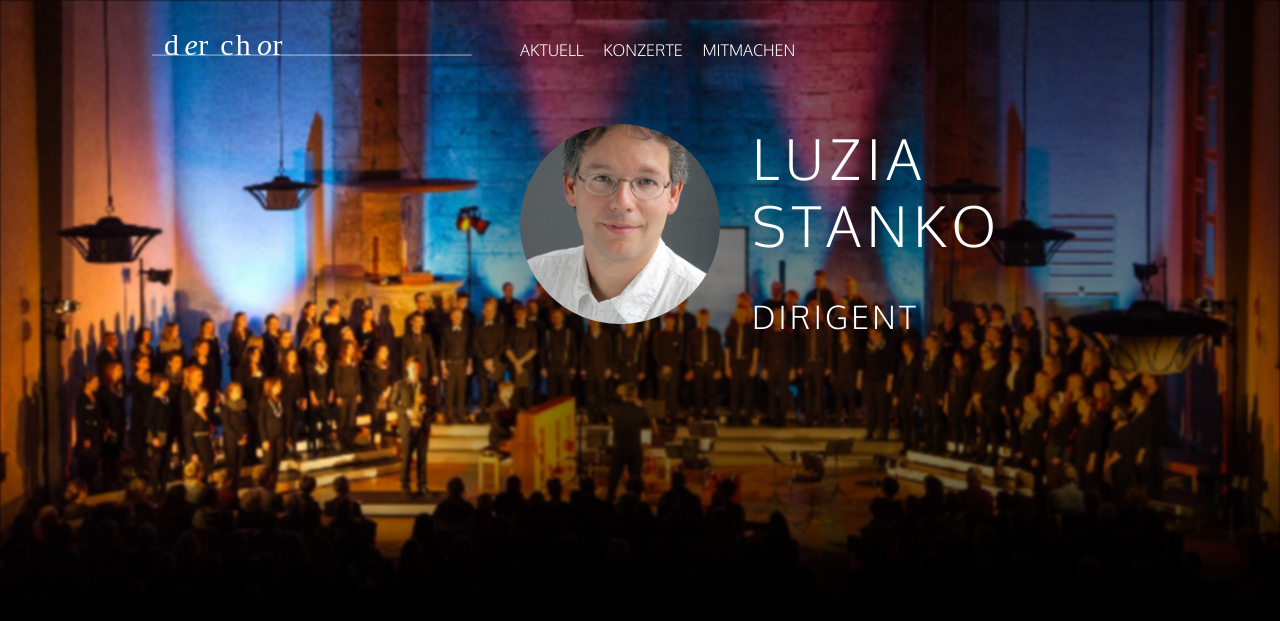
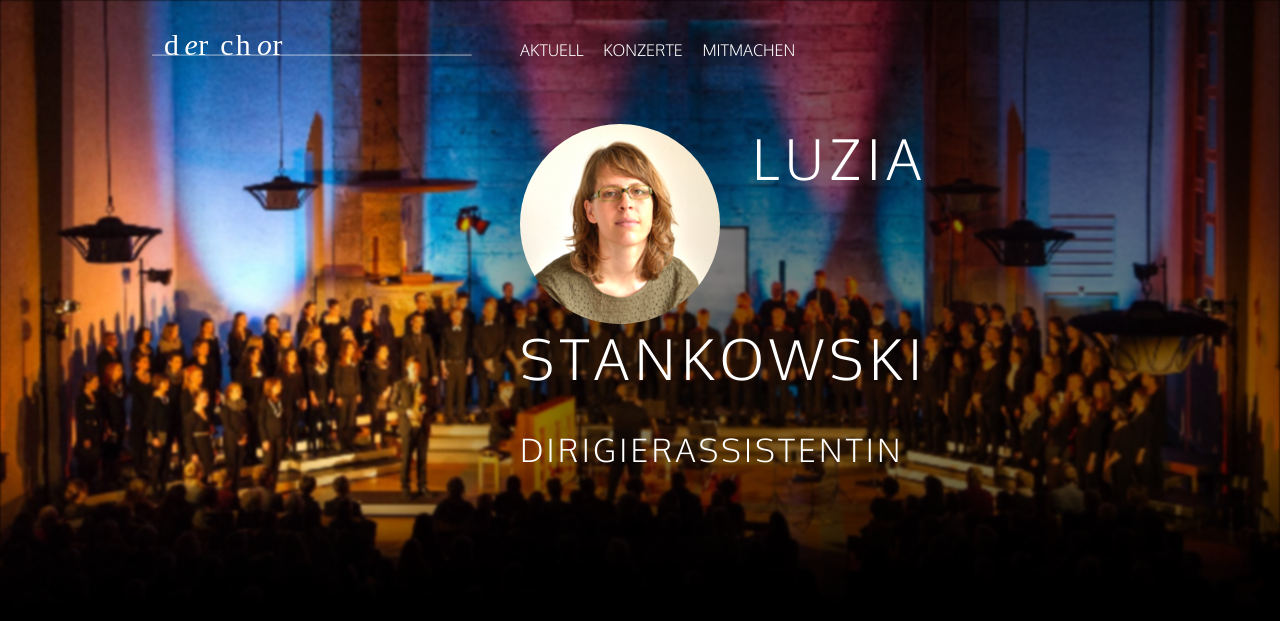
Before and after one commit to derchor/website, a Jekyll site: the page built from _people/luzia-stanko.md, in a window 1280 px wide. Shown: the top 621 px of the page. Built offline with Jekyll 4.4.1, drawn with Linux system fonts in a browser that asks for light colours.

Commit message:
Updated '_people/luzia-stanko.md' via CloudCannon

```diff
--- a/_people/luzia-stanko.md
+++ b/_people/luzia-stanko.md
@@ -1,6 +1,6 @@
 ---
-name: Luzia Stanko
-role: Dirigent
-image_path: /images/people/ruedi.png
+name: Luzia Stankowski
+role: Dirigierassistentin
+image_path: /images/people/luzia.png
 description:
 ---
```
